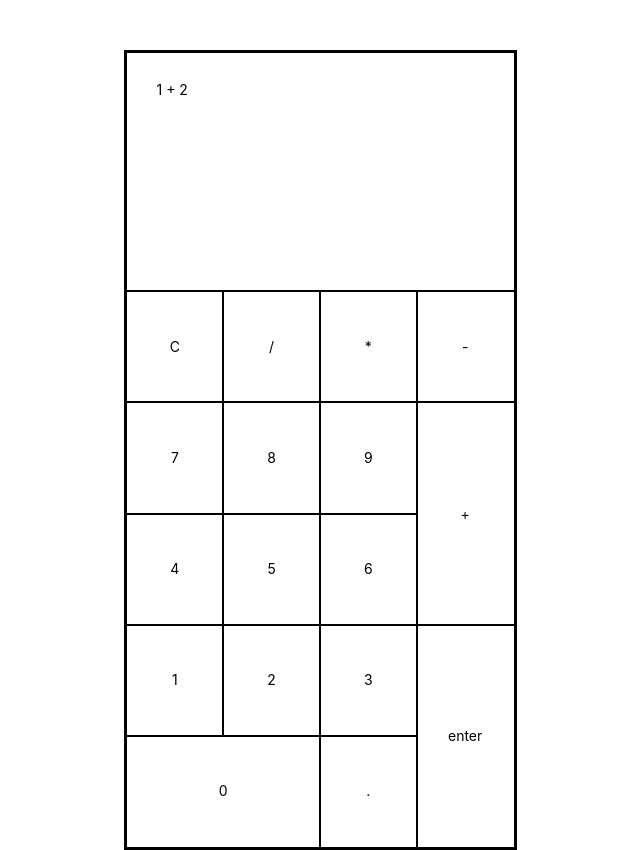
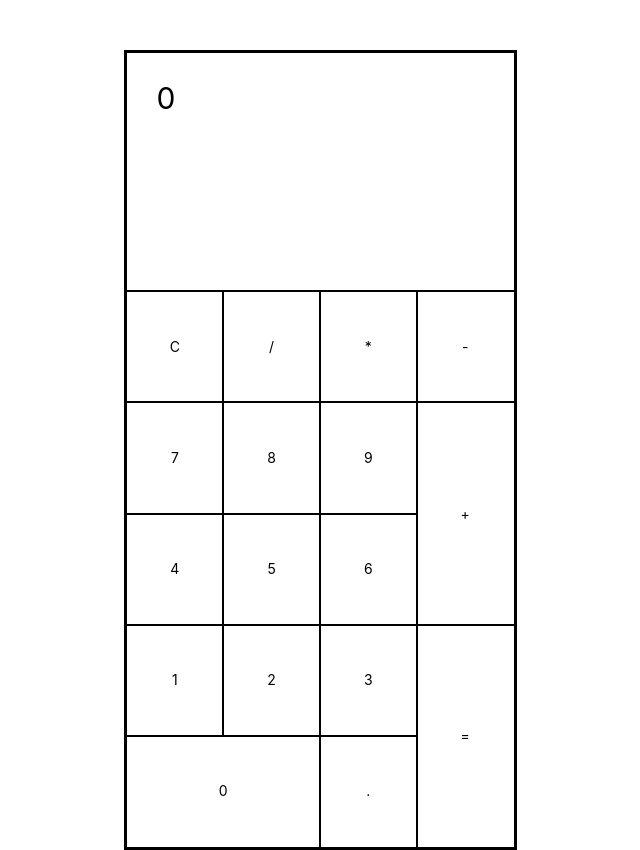
Before and after one commit to gaebal-saebal/calculator, a React (Vite) app: page / in a window 1280 px wide. Shown: the whole page, without its empty margins (320-960 px from the left). Built offline with nearby package versions, Linux system fonts and the light colour scheme.

Commit message:
feat: 숫자 및 계산기호 display 기능 구현

```diff
--- a/src/App.jsx
+++ b/src/App.jsx
@@ -2,6 +2,14 @@ import React, { useState } from 'react';
 import { Button, Layout, Display } from './components';
 import GlobalStyles from './GlobalStyles';
 import styled from 'styled-components';
+
+const HalfDisplayDiv = styled.div`
+  width: 100%;
+  flex: ${(props) => props.flex};
+  font-size: ${(props) => props.fontSize};
+  font-weight: ${(props) => props.fontWeight};
+  text-align: ${(props) => props.textAlign};
+`;
 
 const KeypadDiv = styled.div`
   display: flex;
@@ -31,55 +39,111 @@ const RightColumnsDiv = styled.div`
 `;
 
 const App = () => {
-  const [displayNum1, setDisplayNum1] = useState(1);
-  const [displaySymbol, setDisplaySymbol] = useState(' + ');
-  const [displayNum2, setDisplayNum2] = useState(2);
+  const [displayNum1, setDisplayNum1] = useState('0');
+  const [displaySymbol, setDisplaySymbol] = useState('');
+  const [displayNum2, setDisplayNum2] = useState('');
+  const [result, setResult] = useState('');
+
+  const handleClick = (e) => {
+    switch (e.target.name) {
+      case 'clear':
+        setResult('');
+        setDisplayNum1('0');
+        setDisplaySymbol('');
+        setDisplayNum2('');
+        break;
+      case 'number':
+        displaySymbol === '' ? setDisplayNum1((prev) => prev + e.target.value) : setDisplayNum2((prev) => prev + e.target.value);
+        break;
+      case 'symbol':
+        setDisplayNum1 === '0' ? setDisplaySymbol('') : setDisplaySymbol(e.target.value);
+      default:
+        break;
+    }
+  };
 
   return (
     <>
       <GlobalStyles />
       <Layout>
         <Display>
-          {displayNum1}
-          {displaySymbol}
-          {displayNum2}
+          <HalfDisplayDiv fontSize='30px' flex='3'>
+            {displayNum1}
+            {displaySymbol}
+            {displayNum2}
+          </HalfDisplayDiv>
+          <HalfDisplayDiv fontSize='50px' flex='1' fontWeight='bold' textAlign='right'>
+            {result}
+          </HalfDisplayDiv>
         </Display>
         <KeypadDiv>
           <LeftKeysDiv>
             <LeftColumnsDiv>
-              <Button flex='1'>C</Button>
-              <Button flex='1'>/</Button>
-              <Button flex='1'>*</Button>
+              <Button flex='1' name='clear' value='C' onClick={handleClick}>
+                C
+              </Button>
+              <Button flex='1' name='symbol' value='/' onClick={handleClick}>
+                /
+              </Button>
+              <Button flex='1' name='symbol' value='*' onClick={handleClick}>
+                *
+              </Button>
             </LeftColumnsDiv>
             <LeftColumnsDiv>
-              <Button flex='1'>7</Button>
-              <Button flex='1'>8</Button>
-              <Button flex='1'>9</Button>
+              <Button flex='1' name='number' value='7' onClick={handleClick}>
+                7
+              </Button>
+              <Button flex='1' name='number' value='8' onClick={handleClick}>
+                8
+              </Button>
+              <Button flex='1' name='number' value='9' onClick={handleClick}>
+                9
+              </Button>
             </LeftColumnsDiv>
             <LeftColumnsDiv>
-              <Button flex='1'>4</Button>
-              <Button flex='1'>5</Button>
-              <Button flex='1'>6</Button>
+              <Button flex='1' name='number' value='4' onClick={handleClick}>
+                4
+              </Button>
+              <Button flex='1' name='number' value='5' onClick={handleClick}>
+                5
+              </Button>
+              <Button flex='1' name='number' value='6' onClick={handleClick}>
+                6
+              </Button>
             </LeftColumnsDiv>
             <LeftColumnsDiv>
-              <Button flex='1'>1</Button>
-              <Button flex='1'>2</Button>
-              <Button flex='1'>3</Button>
+              <Button flex='1' name='number' value='1' onClick={handleClick}>
+                1
+              </Button>
+              <Button flex='1' name='number' value='2' onClick={handleClick}>
+                2
+              </Button>
+              <Button flex='1' name='number' value='3' onClick={handleClick}>
+                3
+              </Button>
             </LeftColumnsDiv>
             <LeftColumnsDiv>
-              <Button flex='2'>0</Button>
+              <Button flex='2' name='number' value='0' onClick={handleClick}>
+                0
+              </Button>
               <Button flex='1'>.</Button>
             </LeftColumnsDiv>
           </LeftKeysDiv>
           <RightKeysDiv>
             <RightColumnsDiv flex='1'>
-              <Button flex='1'>-</Button>
+              <Button flex='1' name='symbol' value='-' onClick={handleClick}>
+                -
+              </Button>
             </RightColumnsDiv>
             <RightColumnsDiv flex='2'>
-              <Button flex='1'>+</Button>
+              <Button flex='1' name='symbol' value='+' onClick={handleClick}>
+                +
+              </Button>
             </RightColumnsDiv>
             <RightColumnsDiv flex='2'>
-              <Button flex='1'>enter</Button>
+              <Button flex='1' name='enter' value='=' onClick={handleClick}>
+                =
+              </Button>
             </RightColumnsDiv>
           </RightKeysDiv>
         </KeypadDiv>
--- a/src/components/Button.jsx
+++ b/src/components/Button.jsx
@@ -1,12 +1,14 @@
 import React from 'react';
 import styled from 'styled-components';
 
-const ButtonDiv = styled.div`
+const ButtonButton = styled.button`
+  all: unset;
   display: flex;
   justify-content: center;
   align-items: center;
   flex: ${(props) => props.flex};
   outline: 1px solid black;
+  border: none;
 
   :hover {
     background-color: #ccc;
@@ -16,8 +18,12 @@ const ButtonDiv = styled.div`
   }
 `;
 
-const Button = ({ children, flex }) => {
-  return <ButtonDiv flex={flex}>{children}</ButtonDiv>;
+const Button = ({ children, name, value, onClick, flex }) => {
+  return (
+    <ButtonButton flex={flex} name={name} value={value} onClick={onClick}>
+      {children}
+    </ButtonButton>
+  );
 };
 
 export default Button;
--- a/src/components/Display.jsx
+++ b/src/components/Display.jsx
@@ -2,6 +2,8 @@ import React from 'react';
 import styled from 'styled-components';
 
 const OutputDiv = styled.div`
+  display: flex;
+  flex-direction: column;
   width: 100%;
   height: 30%;
   padding: 30px;
```
